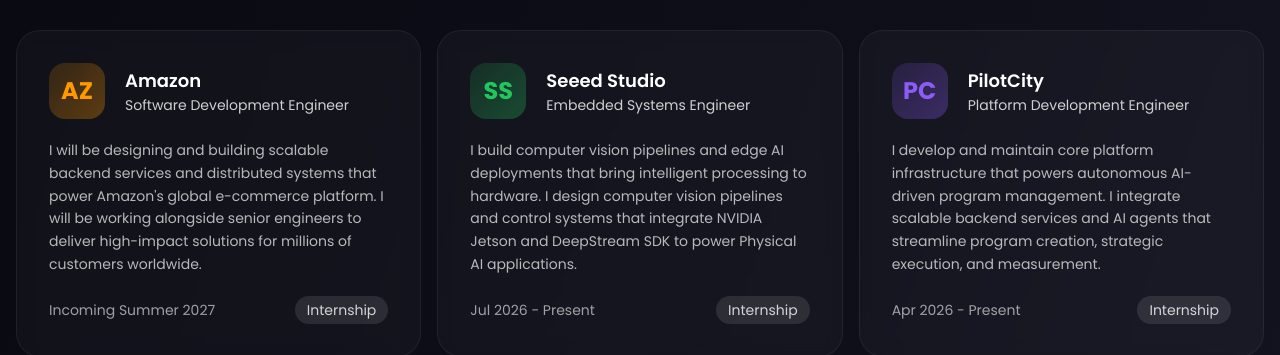
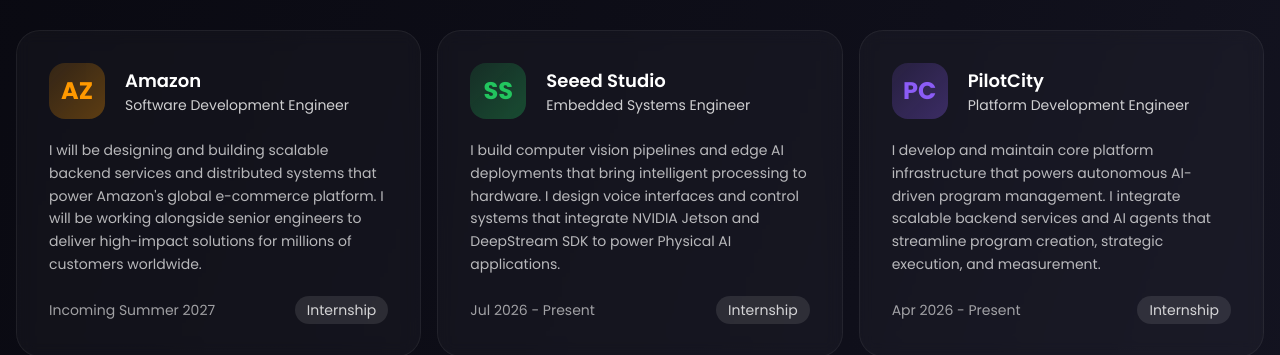
Before and after one commit to codexfang/portfolio, a React (Vite) app: page / in a window 1280 px wide. Shown: the part 980-1335 px from the top of the page. Built offline with nearby package versions, Linux system fonts and the light colour scheme; the HTML template or start-up script is replaced by a standard one.

Commit message:
Update experience section

```diff
--- a/src/components/ExperienceCarousel.tsx
+++ b/src/components/ExperienceCarousel.tsx
@@ -9,7 +9,7 @@ const experiences = [
   },
   {
     logo: 'SS', company: 'Seeed Studio', role: 'Embedded Systems Engineer', date: 'Jul 2026 - Present', type: 'Internship', color: '#22c55e',
-    desc: 'I build computer vision pipelines and edge AI deployments that bring intelligent processing to hardware. I design computer vision pipelines and control systems that integrate NVIDIA Jetson and DeepStream SDK to power Physical AI applications.',
+    desc: 'I build computer vision pipelines and edge AI deployments that bring intelligent processing to hardware. I design voice interfaces and control systems that integrate NVIDIA Jetson and DeepStream SDK to power Physical AI applications.',
   },
   {
     logo: 'PC', company: 'PilotCity', role: 'Platform Development Engineer', date: 'Apr 2026 - Present', type: 'Internship', color: '#8b5cf6',
```
